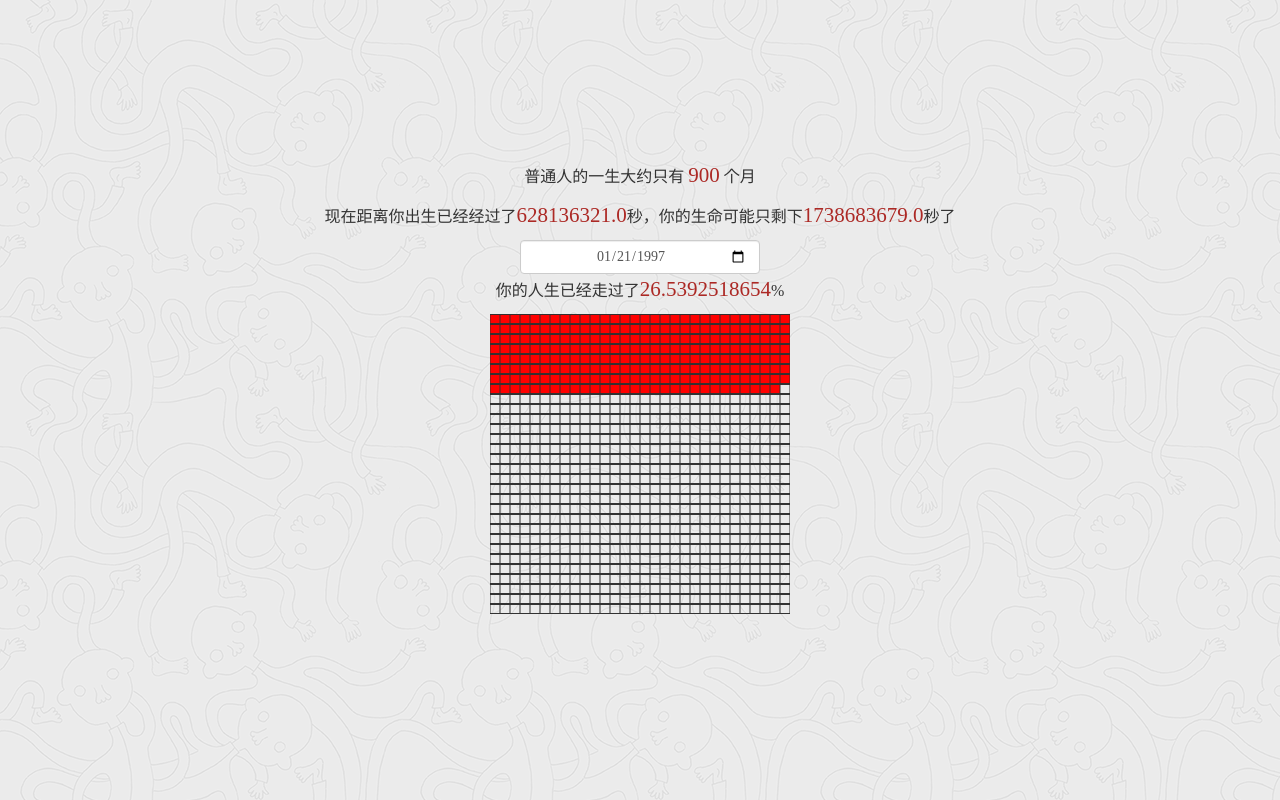
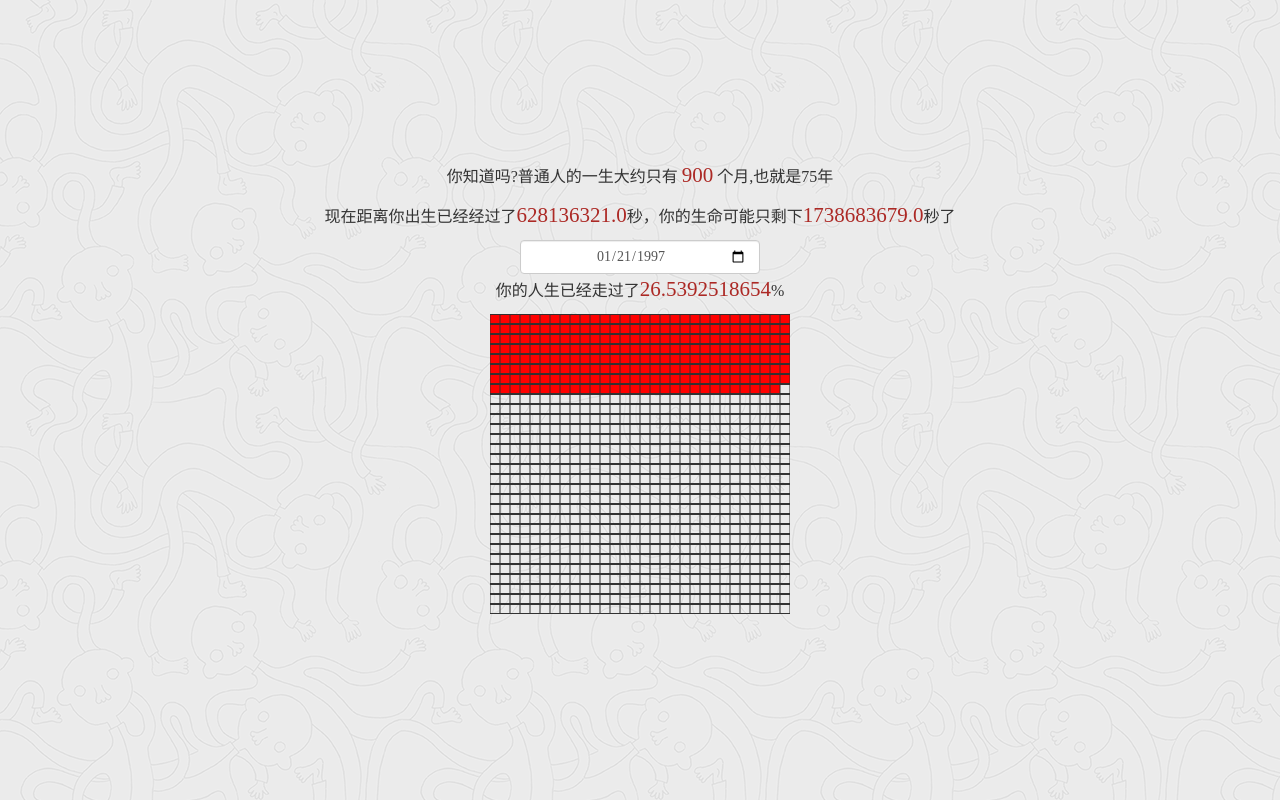
Before and after one commit to daoyy/Life, a plain HTML site: page index.html in a window 1280 px wide. Drawn offline with Linux system fonts and the light colour scheme.

Commit message:
Update index.html

```diff
--- a/index.html
+++ b/index.html
@@ -35,7 +35,7 @@
 </head>
 <body>
 <div id="main">
-    <p>普通人的一生大约只有 <span>900</span> 个月</p>
+    <p>你知道吗?普通人的一生大约只有 <span>900</span> 个月,也就是75年</p>
     <p>现在距离你出生已经经过了<span id="s1"> </span>秒，你的生命可能只剩下<span id="s2"></span>秒了</p>
     <input type="date" class="form-control" value="1997-01-21" id="birth">
     <p>你的人生已经走过了<span id="left"> </span>%</p>
```
